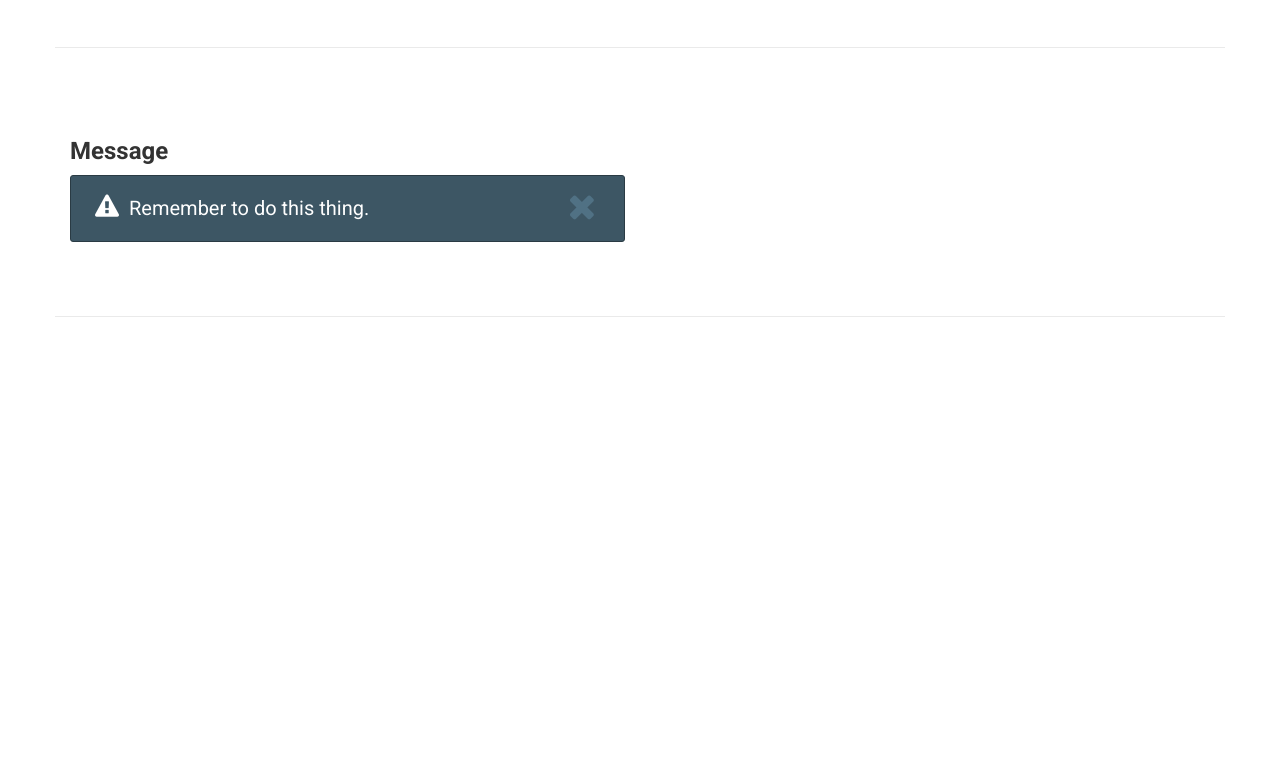
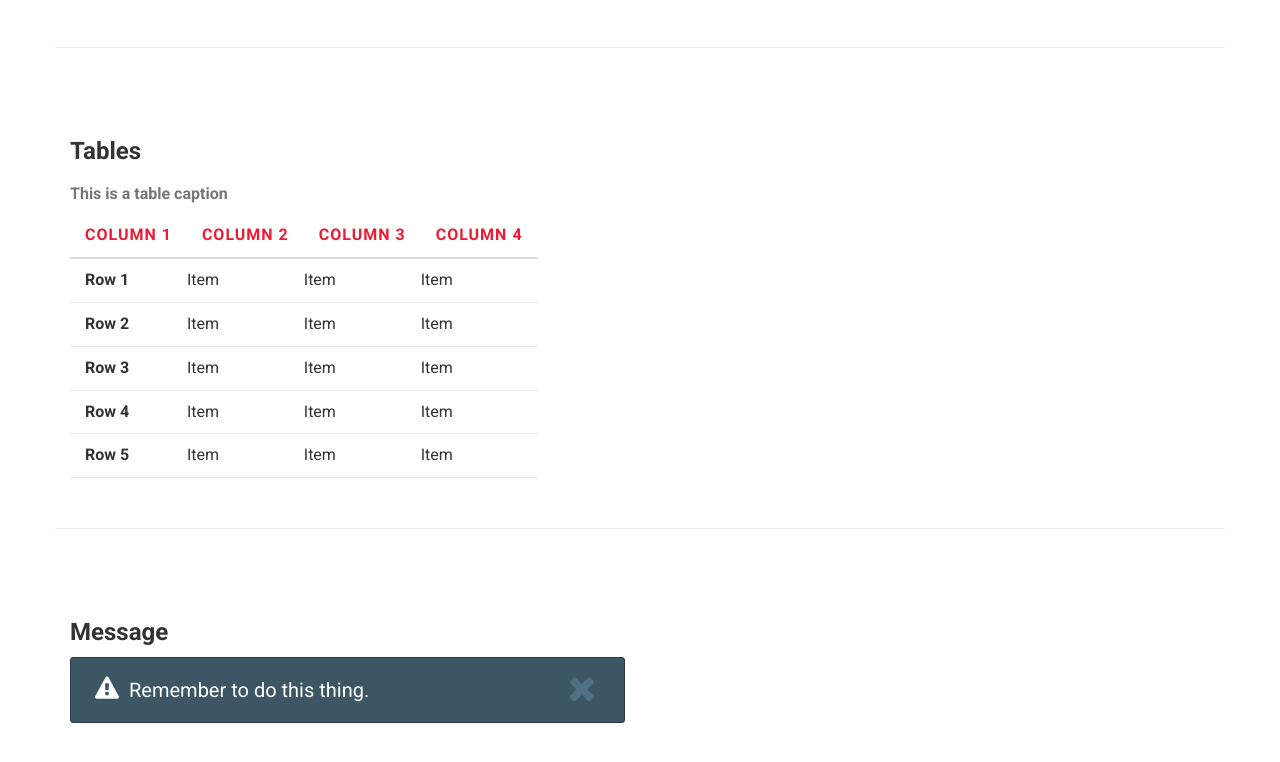
Before and after one commit to smithln/ctl, a website: page public/patterns.html in a window 1280 px wide. Shown: the part 6093-6855 px from the top of the page. Before the commit the page ends 6460 px from the top, so only its background shows below. Drawn offline with nearby package versions, Linux system fonts and the light colour scheme.

Commit message:
Begins table styling

```diff
--- a/public/patterns.html
+++ b/public/patterns.html
@@ -260,6 +260,56 @@
           </div>
         </div>
 
+        <h3 class="section-header--h3">Tables</h3>
+
+        <div class="row components">
+            <div class="col-xs-12 table-settings">
+              <table class="table--default">
+                <caption>This is a table caption</caption>
+                <thead>
+                  <tr>
+                    <th>Column 1</th>
+                    <th>Column 2</th>
+                    <th>Column 3</th>
+                    <th>Column 4</th>
+                  </tr>
+                </thead>
+                <tbody>
+                  <tr>
+                    <th scope="row">Row 1</th>
+                    <td>Item</td>
+                    <td>Item</td>
+                    <td>Item</td>
+                  </tr>
+                  <tr>
+                    <th scope="row">Row 2</th>
+                    <td>Item</td>
+                    <td>Item</td>
+                    <td>Item</td>
+                  </tr>
+                  <tr>
+                    <th scope="row">Row 3</th>
+                    <td>Item</td>
+                    <td>Item</td>
+                    <td>Item</td>
+                  </tr>
+                  <tr>
+                    <th scope="row">Row 4</th>
+                    <td>Item</td>
+                    <td>Item</td>
+                    <td>Item</td>
+                  </tr>
+                  <tr>
+                    <th scope="row">Row 5</th>
+                    <td>Item</td>
+                    <td>Item</td>
+                    <td>Item</td>
+                  </tr>
+                </tbody>
+              </table>
+          </div>
+        </div>
+
         <h3 class="section-header--h3">Message</h3>
 
         <div class="row">
--- a/resources/sass/_imports.scss
+++ b/resources/sass/_imports.scss
@@ -14,6 +14,7 @@
 
 @import "components/forms";
 @import "components/message";
+@import "components/tables";
 
 // Import patterns.html styling
 @import "patterns";
--- /dev/null
+++ b/resources/sass/components/_tables.scss
@@ -0,0 +1,25 @@
+// table styling will go here
+
+.table--default {
+  caption {
+    color: $dark-gray;
+    font-family: $font-family-sans-serif;
+    font-weight: $weight-bold;
+  }
+
+  thead {
+    border-bottom: 2px solid $light-gray;
+    color: $brand-primary;
+    font-weight: $weight-medium;
+    letter-spacing: .1rem;
+    text-transform: uppercase;
+  }
+
+  th {
+    padding: 10px 15px;
+  }
+
+  tr {
+    border-bottom: 1px solid #eaeaea;
+  }
+}
```
Also changed, not shown: public/css/style.css.
